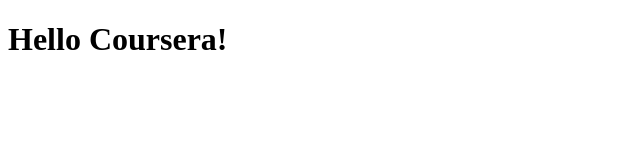
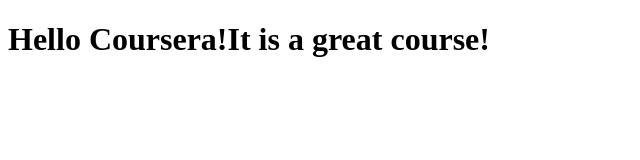
Before and after one commit to joanie26/coursera-test, a plain HTML site: page site/index.html in a window 1280 px wide. Shown: the whole page, without its empty margins (0-640 px from the left). Drawn offline with Linux system fonts and the light colour scheme.

Commit message:
small addition to our page content

```diff
--- a/site/index.html
+++ b/site/index.html
@@ -6,6 +6,6 @@
 	<title>Hello Coursera!</title>
 </head>
 <body>
-<h1>Hello Coursera!</h1>
+<h1>Hello Coursera!It is a great course!</h1>
 </body>
 </html>
```
